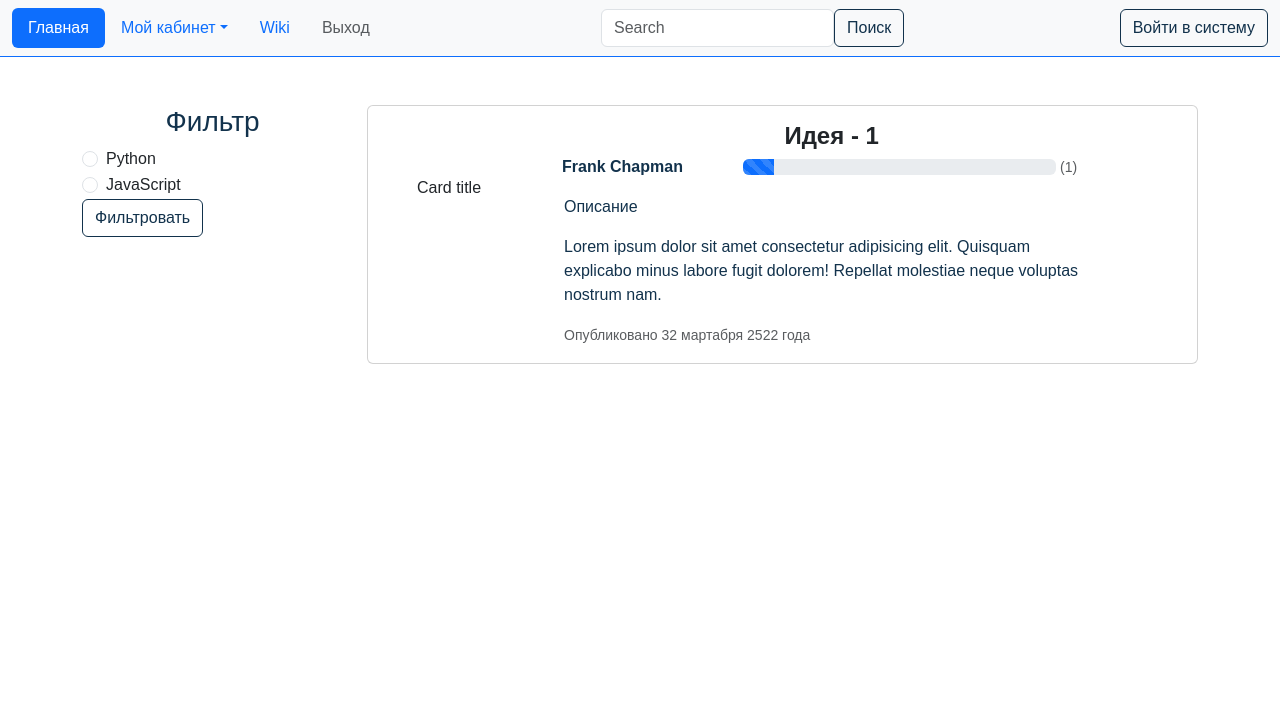
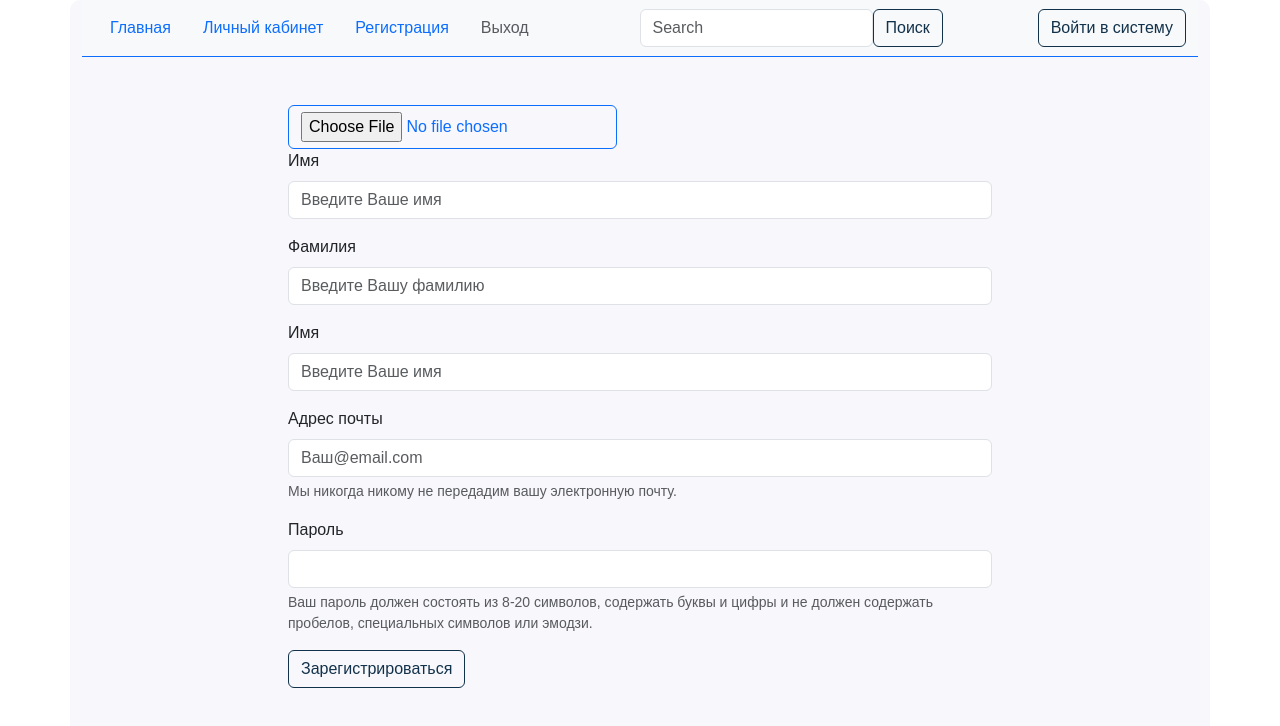
Before and after one commit to KulikovIK/cours_project, a React (Create React App) app in the folder react_app/: page /register in a window 1280 px wide. Shown: the top 726 px of the page. Built offline with nearby package versions, Linux system fonts and the light colour scheme.

Commit message:
Дибавлена навигация по станицам

```diff
--- a/react_app/package.json
+++ b/react_app/package.json
@@ -11,6 +11,7 @@
     "react": "^18.2.0",
     "react-bootstrap": "^2.7.2",
     "react-dom": "^18.2.0",
+    "react-router-dom": "^6.9.0",
     "react-scripts": "5.0.1",
     "web-vitals": "^2.1.4"
   },
--- a/react_app/src/App.jsx
+++ b/react_app/src/App.jsx
@@ -1,19 +1,24 @@
+import './styles/bootstrap.min.css';
+import './styles/styles.css';
+
 import ListIdeas from './UI/ListIdeas';
+import Title from './UI/Title';
+// import Body from './UI/Body';
+import Lk from './components/Lk';
+import ErrorPage from './components/ErrorPage';
+import Registration from './components/Registration';
 
-import './styles/bootstrap.min.css'
-import './styles/styles.css'
-import Title from './UI/Title'
-import Body from './UI/Body'
-import { Registration } from './components/Registration';
-import { Lk } from './components/Lk';
-import { useState } from 'react';
+import {
+  createBrowserRouter,
+  RouterProvider,
+} from "react-router-dom";
 
 function App() {
 
-  const [user, setUser] = useState(
+  const user = (
     {
-      id:1,
-      age:18,
+      id: 1,
+      age: 18,
       nickname: "UralFox",
       email: "admin@zadolbal.net",
       username: "Илья",
@@ -26,12 +31,38 @@ function App() {
     }
   );
 
+  const router = createBrowserRouter([
+    {
+      path: "/",
+      element: <Title />,
+      errorElement: <ErrorPage />,
+      children: [
+        {
+          path: "/",
+          element: <ListIdeas />,
+        },
+        {
+          path: "lk/",
+          element: <Lk user={user} />,
+        },
+        {
+          path: "register/",
+          element: <Registration />,
+        },
+      ]
+    },
+  ]);
+
   return (
     <div>
-      <Title/>
-      <Body/>
-      {/* <Registration/>
-      <Lk user={user}/> */}
+      <RouterProvider router={router} />
+      {/* <div>
+        <Title />
+        <Title user={user} />
+        <Body />
+        <Registration />
+        <Lk user={user} />
+      </div> */}
     </div>
   );
 }
--- a/react_app/src/UI/Title.jsx
+++ b/react_app/src/UI/Title.jsx
@@ -1,30 +1,21 @@
 import React from "react"
 import { Button } from "./button/Button"
+import { Link, Outlet } from "react-router-dom";
 
 function Title() {
-
     return (
-
+        <div className="container-md site-container">
             <nav className="navbar sticky-top navbar-light bg-light mb-3 border-bottom border-primary">
                 <div className="container-fluid">
-
-
                     <ul className="nav nav-pills">
                         <li className="nav-item">
-                    <a className="nav-link active" href="#">Главная</a>
-                </li>
-                <li className="nav-item dropdown">
-                    <a className="nav-link dropdown-toggle" data-bs-toggle="dropdown" href="#" role="button"
-                        aria-expanded="false">Мой кабинет</a>
-                    <ul className="dropdown-menu">
-                        <li><a className="dropdown-item" href="#">Профиль</a></li>
-                        <li><a className="dropdown-item" href="#">Мои идеи</a></li>
-                        <li><a className="dropdown-item" href="#">Что-то ещё</a></li>
-                        <li><a className="dropdown-item" href="#">Выход</a></li>
-                    </ul>
+                            <Link to="/" className="nav-link">Главная</Link>
                         </li>
                         <li className="nav-item">
-                    <a className="nav-link " href="#" src="">Wiki</a>
+                            <Link to="lk/" className="nav-link">Личный кабинет</Link>
+                        </li>
+                        <li className="nav-item">
+                            <Link to="register/" className="nav-link">Регистрация</Link>
                         </li>
                         <li className="nav-item">
                             <a className="nav-link disabled" href="#" tabIndex="-1" aria-disabled="true">Выход</a>
@@ -34,13 +25,18 @@ function Title() {
 
                     <form className="d-flex">
                         <input className="form-control mr-2" type="search" placeholder="Search" aria-label="Search"></input>
-                <Button text="Поиск" type="submit" styles="mainButton"/>
+                        <Button text="Поиск" type="submit" styles="mainButton" />
                     </form>
 
-            <Button text="Войти в систему" type="button" styles="mainButton"/>
+                    <Button text="Войти в систему" type="button" styles="mainButton" />
 
                 </div>
             </nav>
+            <div className="container-md mt-5 idea-list">
+                <Outlet />
+            </div>
+        </div>
+
     )
 }
 
--- /dev/null
+++ b/react_app/src/components/ErrorPage.jsx
@@ -0,0 +1,16 @@
+import { useRouteError } from "react-router-dom";
+
+export default function ErrorPage() {
+  const error = useRouteError();
+  console.error(error);
+
+  return (
+    <div id="error-page">
+      <h1>Ой-ой</h1>
+      <p>Что-то пошло не так</p>
+      <p>
+        <i>{error.statusText || error.message}</i>
+      </p>
+    </div>
+  );
+}
--- a/react_app/src/components/Lk.jsx
+++ b/react_app/src/components/Lk.jsx
@@ -1,7 +1,7 @@
 import React from "react";
 import { RowTwoValues } from "../UI/rows/RowTwoValues";
 
-export const Lk = ({ user }) => {
+const Lk = ({ user }) => {
     const elements = [
         [
             {
@@ -57,3 +57,5 @@ export const Lk = ({ user }) => {
         </div>
     );
 };
+
+export default Lk;
--- a/react_app/src/components/Registration.jsx
+++ b/react_app/src/components/Registration.jsx
@@ -1,7 +1,7 @@
 import React from "react";
 import { Button } from "../UI/button/Button";
 
-export const Registration = () => {
+const Registration = () => {
     return (
         <div className="container-md mt-5">
             <div className="row justify-content-center align-items-top">
@@ -14,23 +14,23 @@ export const Registration = () => {
                         </div>
 
                         <div className="mb-3">
-                            <label for="inputFirsName" className="form-label">Имя</label>
+                            <label className="form-label">Имя</label>
                             <input type="text" className="form-control" id="inputFirsName" placeholder="Введите Ваше имя"/>
                         </div>
 
                         <div className="mb-3">
-                            <label for="inputLastName" className="form-label">Фамилия</label>
+                            <label className="form-label">Фамилия</label>
                             <input type="text" className="form-control" id="inputLastName"
                                 placeholder="Введите Вашу фамилию"/>
                         </div>
 
                         <div className="mb-3">
-                            <label for="exampleInputEmail1" className="form-label">Имя</label>
+                            <label className="form-label">Имя</label>
                             <input type="text" className="form-control" id="inputName" placeholder="Введите Ваше имя"/>
                         </div>
 
                         <div className="mb-3">
-                            <label for="inputEmail" className="form-label">Адрес почты</label>
+                            <label  className="form-label">Адрес почты</label>
                             <input type="email" className="form-control" id="inputEmail" aria-describedby="emailHelp"
                                 placeholder="Ваш@email.com"/>
                             <div id="emailHelp" className="form-text">Мы никогда никому не передадим вашу электронную почту.
@@ -38,7 +38,7 @@ export const Registration = () => {
                         </div>
 
                         <div className="mb-3">
-                            <label for="inputPassword" className="form-label">Пароль</label>
+                            <label  className="form-label">Пароль</label>
                             <input type="password" className="form-control" id="inputPassword"/>
                             <div id="passwordHelpBlock" className="form-text">
                                 Ваш пароль должен состоять из 8-20 символов, содержать буквы и цифры и не должен
@@ -53,3 +53,5 @@ export const Registration = () => {
         </div>
     );
 };
+
+export default Registration;
--- a/react_app/src/styles/styles.css
+++ b/react_app/src/styles/styles.css
@@ -62,6 +62,10 @@ h3, h5 {
     color: #2a475e;
 }
 
+.nav-link:hover {
+    background-color: #2a475e;
+    color: #f8f7fb;
+}
 
 
 .service-img {
```
Also changed, not shown: 1 other file (tests, documents, lock files or other folders). Lines whose indentation alone changed are shown as unchanged.
